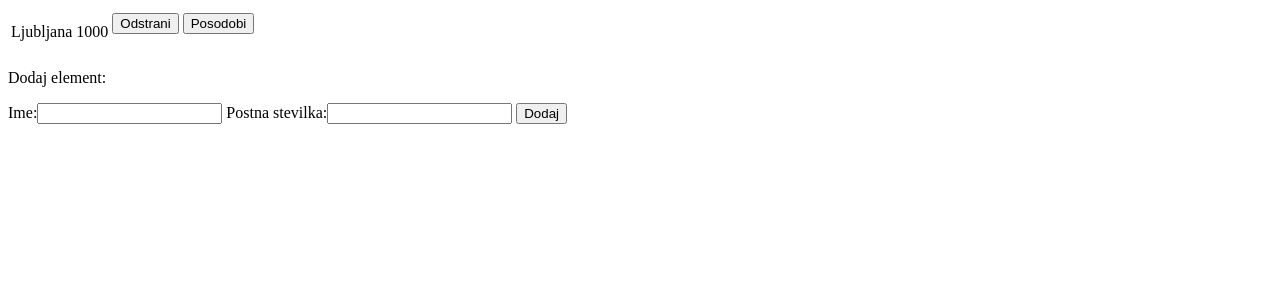
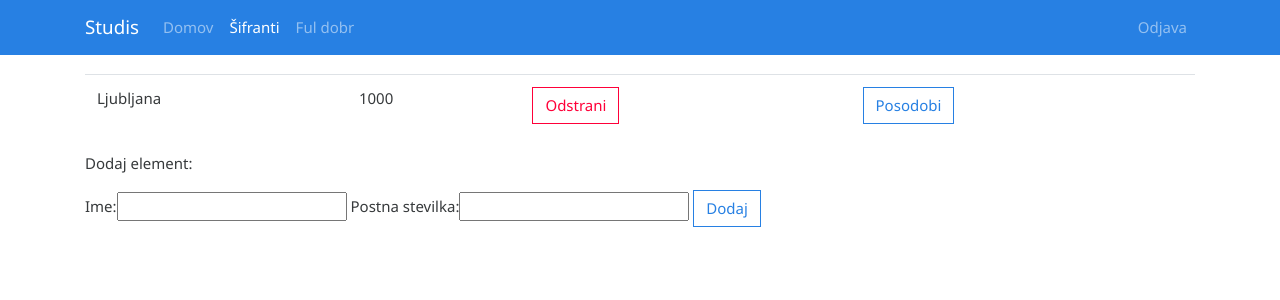
Before and after one commit to oblakmatic/studis, a Django app: page /sifranti/Posta/ in a window 1280 px wide. Shown: the top 300 px of the page. Run offline with Django 3.2, Linux system fonts and the light colour scheme; data comes from the database, SQL or seed files in the repository; both versions use the stored data as it was after the commit; some libraries are stand-ins or nearby versions.

Commit message:
sifranti UI

```diff
--- a/sifranti/templates/sifranti/changesif.html
+++ b/sifranti/templates/sifranti/changesif.html
@@ -1,6 +1,10 @@
+{% include "base.html" %}
+
+{% block content %}
+<div class="container sifrant">
 {% if elements %}
 
-    <table>
+    <table class="table">
         <tr>
             {% for diff in elements.1  %}
                 {% if not diff == "id" %}
@@ -19,12 +23,13 @@
             <td>
                 <form action="/sifranti/{{ object_name }}/{{ diff.id }}/delete/" method="post">
                     {% csrf_token %}
-                    <input type="submit" value="Odstrani" />
+                    <button type="submit" class="btn btn-outline-danger">Odstrani</button>
                 </form>
             </td>
             <td>
                 <form action="/sifranti/{{ object_name }}/{{ diff.id }}/" method="get">
-                    <input type="submit" value="Posodobi" />
+                    <button type="submit" class="btn btn-outline-primary">Posodobi</button>
+
                 </form>
             </td>
         </tr>
@@ -32,17 +37,19 @@
 
     </table>
 
-    <p>Dodaj element:</p>
+    <p>Dodaj element: </p>
     <form action="/sifranti/{{ object_name }}/" method="post">
         {% csrf_token %}
         {{ form }}
-        <input type="submit" value="Dodaj" />
+        <button type="submit" class="btn btn-outline-primary">Dodaj</button>
     </form>
 {% else %}
-    <p>Dodaj element:</p>
+    <p>Dodaj element: </p>
     <form action="/sifranti/{{ object_name }}/" method="post">
         {% csrf_token %}
         {{ form }}
-        <input type="submit" value="Dodaj" />
+        <button type="submit" class="btn btn-outline-primary">Dodaj</button>
     </form>
 {% endif %}
+</div>
+{% endblock %}
--- a/studis/static/css/mystyle.css
+++ b/studis/static/css/mystyle.css
@@ -2,3 +2,8 @@
 .login{
 	width: 30%;
 }
+
+.sifrant{
+	margin-top: 20px;
+
+}
--- a/studis/templates/base.html
+++ b/studis/templates/base.html
@@ -5,7 +5,7 @@
   {% load static %}
 <link rel="stylesheet" type="text/css" href="{% static 'css/theme.bootstrap.min.css' %}" />
 <link rel="stylesheet" type="text/css" href="{% static 'css/mystyle.css' %}" />
-  <title>{% block title %}Title{% endblock %}</title>
+ <title>{% block title %}Title{% endblock %}</title>
 </head>
 <body>
 	<nav class="navbar navbar-expand-lg navbar-dark bg-primary">
@@ -13,14 +13,24 @@
 			<a class="navbar-brand" href="/">Studis</a>
 			<div class="collapse navbar-collapse" id="navbarNav">
 				<ul class="navbar-nav">
-				  <li class="nav-item active">
-				    <a class="nav-link" href="/">Domov<span class="sr-only">(current)</span></a>
+				  <li
+				  	{% if request.resolver_match.url_name == 'home' %}
+				  		class="nav-item active"
+				  	{% else %}
+				  		class="nav-item"
+				  	{% endif %}>
+				    <a class="nav-link" href="/">Domov</a>
+				  </li>
+				  <li
+				  	{% if request.resolver_match.url_name == 'index' or request.resolver_match.url_name == 'changesif'%}
+				  		class="nav-item active"
+				  	{% else %}
+				  		class="nav-item"
+				  	{% endif %}>
+				    <a class="nav-link" href="/sifranti/">Šifranti</a>
 				  </li>
 				  <li class="nav-item">
-				    <a class="nav-link" href="#">Karkoli</a>
-				  </li>
-				  <li class="nav-item">
-				    <a class="nav-link" href="#">Ful dobr</a>
+				    <a class="nav-link" href="/">Ful dobr</a>
 				  </li>
 				</ul>
 				<ul class="navbar-nav ml-auto">
@@ -31,7 +41,9 @@
 			</div>
 		</div>
 	</nav>
+
     {% block content %}
     {% endblock %}
+
 </body>
 </html>
--- a/studis/urls.py
+++ b/studis/urls.py
@@ -18,6 +18,7 @@ from django.urls import path, re_path, include
 from django.views.generic.base import TemplateView
 from django.contrib.auth import views as auth_views
 from studis.views import login, auth_view, logout, invalid
+
 urlpatterns = [
 	path('', TemplateView.as_view(template_name='home.html'), name='home'),
     path('admin/', admin.site.urls),
```
Also changed, not shown: sifranti/templates/sifranti/index.html (+8 -2 lines), sifranti/templates/sifranti/update.html (+8 -1 lines), db.sqlite3.
